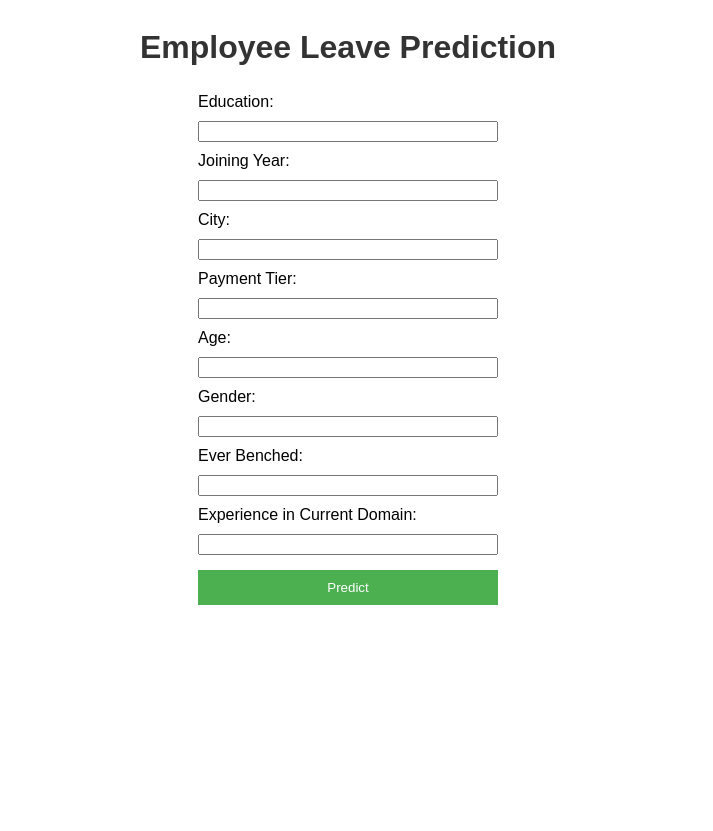
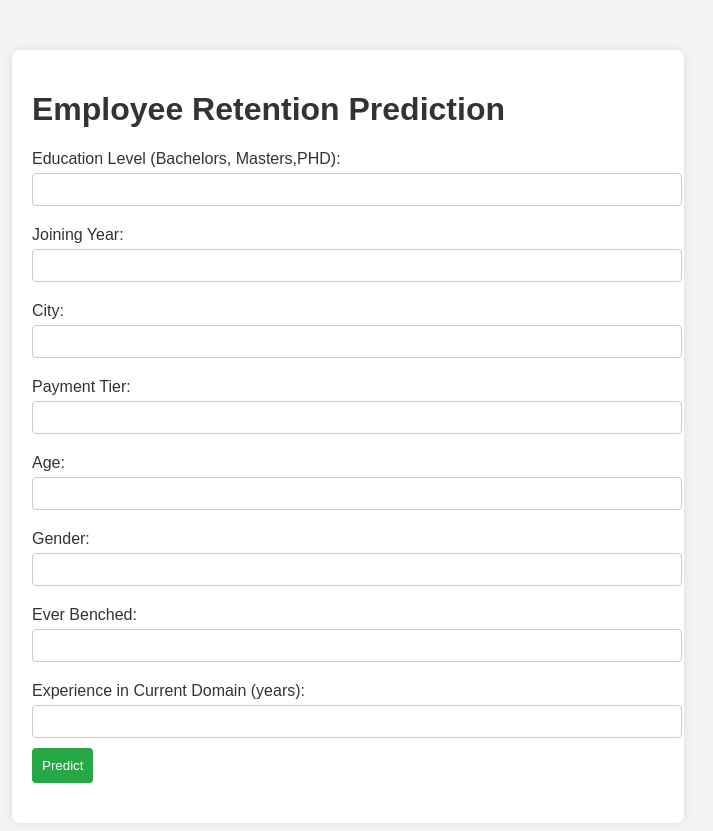
Before and after one commit to Creator-Turbo/Employee-ML-, a Flask app: page / in a window 1280 px wide. Shown: the whole page, without its empty margins (292-1005 px from the left). Before the commit the page ends 605 px from the top, so only its background shows below. Run offline with Flask 3, Linux system fonts and the light colour scheme; parts of the project's set-up code (start-up, migrations or seed data) failed here and were passed over.

Commit message:
add app.py

```diff
--- a/employee_classification/app.py
+++ b/employee_classification/app.py
@@ -1,20 +1,15 @@
-from flask import Flask, render_template, request, redirect, url_for
+from flask import Flask, render_template, request
+import joblib
 import pandas as pd
-from sklearn.model_selection import train_test_split
-from sklearn.ensemble import RandomForestClassifier
+
+
+from sklearn.preprocessing import OneHotEncoder
+from sklearn.compose import ColumnTransformer
 
 app = Flask(__name__)
 
-# Load and preprocess data
-df = pd.read_csv('C:\\Users\\ASUS\\OneDrive\\Desktop\\Employee\\Employee-ML-\\employee_classification\\Employee.csv')
-X = df.drop('LeaveOrNot', axis=1)
-y = df['LeaveOrNot']
-
-# Basic encoding and model setup
-X = pd.get_dummies(X, drop_first=True)
-X_train, X_test, y_train, y_test = train_test_split(X, y, test_size=0.3, random_state=42)
-model = RandomForestClassifier()
-model.fit(X_train, y_train)
+# Load the saved model
+model = joblib.load('notebook/best_model_MLP.pkl')
 
 @app.route('/')
 def index():
@@ -23,21 +18,57 @@ def index():
 @app.route('/predict', methods=['POST'])
 def predict():
     data = request.form
-    input_data = {
-        'Education': data['education'],
-        'Joining Year': int(data['joining_year']),
-        'City': data['city'],
-        'Payment Tier': int(data['payment_tier']),
-        'Age': int(data['age']),
-        'Gender': data['gender'],
-        'Ever Benched': data['ever_benched'],
-        'Experience in Current Domain': int(data['experience'])
-    }
-    input_df = pd.DataFrame([input_data])
-    input_df = pd.get_dummies(input_df).reindex(columns=X.columns, fill_value=0)
-    prediction = model.predict(input_df)[0]
 
-    return render_template('result.html', prediction=prediction)
+    # # Map Gender and EverBenched to integers
+    # gender_map = {'Male': 0, 'Female': 1}
+    # benched_map = {'Yes': 1, 'No': 0}
+    # education_map={'Bachelors':1,'Masters':2}
+
+    features = {
+    'Age': [int(data['age'])],
+    'Gender': [(data['gender'])],
+    'PaymentTier': [int(data['payment_tier'])],
+    'ExperienceInCurrentDomain': [int(data['experience'])],
+    'Education': [(data['education'])],
+    'City': [(data['city'])], # for the some time using integer for this
+    'JoiningYear': [int(data['joining_year'])],
+    'EverBenched': [(data['ever_benched'])]
+
+}
+
+# # Create a dictionary for the input features
+#     features = {
+#             'Age': [int(data.get('age', 0))],
+#             'Gender': [gender_map.get(data.get('gender', 'Male'))],
+#             'PaymentTier': [int(data.get('payment_tier', 0))],
+#             'ExperienceInCurrentDomain': [int(data.get('experience', 0))],
+#             'Education': [education_map.get('Bachelors','Masters')],
+#             'City': [data.get('city', '')],
+#             'JoiningYear': [int(data.get('joining_year', 0))],
+#             'EverBenched': [benched_map.get(data.get('ever_benched', 'No'))]
+#         }
+
+
+
+    # Convert the features to a DataFrame
+    features_df = pd.DataFrame(features)
+    # # Ensure the correct data types for each column
+    # features_df['City'] = features_df['City'].astype(str)
+
+    features_df=features_df.dropna()
+    # Apply one-hot encoding on the specified columns (ensure to pass a list of column names)
+    features_df1 = pd.get_dummies(features_df, columns=['Gender', 'Education', 'City', 'EverBenched'])
+
+
+
+    # Make prediction
+    prediction = model.predict(features_df)[0]
+
+    prediction_text = 'Leave' if prediction == 1 else 'Stay'
+
+    # Render result.html and pass the prediction result
+    return render_template('result.html', prediction=prediction_text)
+
 
 if __name__ == '__main__':
-    app.run(debug=True)
+    app.run(debug=True, host='0.0.0.0', port=5000)
--- a/employee_classification/static/css/styles.css
+++ b/employee_classification/static/css/styles.css
@@ -1,29 +1,51 @@
 body {
     font-family: Arial, sans-serif;
-                              display: flex;
-                              flex-direction: column;
-                              align-items: center;
+    background-color: #f4f4f4;
+}
+
+.container {
+    width: 50%;
+    margin: auto;
+    background: #fff;
+    padding: 20px;
+    margin-top: 50px;
+    border-radius: 8px;
+    box-shadow: 0 0 10px rgba(0, 0, 0, 0.1);
 }
 
 h1 {
     color: #333;
 }
 
-                          form {
-                              display: flex;
-                              flex-direction: column;
-                              width: 300px;
+form label {
+    display: block;
+    margin-top: 10px;
+    color: #333;
 }
 
-                          label, input {
-                              margin: 5px 0;
+form input {
+    width: 100%;
+    padding: 8px;
+    margin: 5px 0 10px;
+    border: 1px solid #ccc;
+    border-radius: 4px;
 }
 
 button {
-                              margin-top: 10px;
+    background-color: #28a745;
+    color: white;
     padding: 10px;
-                              background-color: #4CAF50;
-                              color: white;
     border: none;
+    border-radius: 4px;
     cursor: pointer;
 }
+
+button:hover {
+    background-color: #218838;
+}
+
+#result {
+    font-size: 1.2em;
+    margin-top: 20px;
+    color: #555;
+}
--- a/employee_classification/templates/index.html
+++ b/employee_classification/templates/index.html
@@ -3,37 +3,40 @@
 <head>
     <meta charset="UTF-8">
     <meta name="viewport" content="width=device-width, initial-scale=1.0">
-    <title>Employee Leave Prediction</title>
+    <title>Employee Retention Prediction</title>
     <link rel="stylesheet" href="{{ url_for('static', filename='css/styles.css') }}">
 </head>
 <body>
-    <h1>Employee Leave Prediction</h1>
-    <form action="{{ url_for('predict') }}" method="POST">
-        <label for="education">Education:</label>
-        <input type="text" name="education" required>
+    <div class="container">
+        <h1>Employee Retention Prediction</h1>
+        <form id="predictionForm" action="/predict" method="POST">
+            <label for="education">Education Level (Bachelors, Masters,PHD):</label>
+            <input type="text" id="education" name="education" required >
 
             <label for="joining_year">Joining Year:</label>
-        <input type="number" name="joining_year" required>
+            <input type="number" id="joining_year" name="joining_year" required>
 
             <label for="city">City:</label>
-        <input type="text" name="city" required>
+            <input type="text" id="city" name="city" required>
 
             <label for="payment_tier">Payment Tier:</label>
-        <input type="number" name="payment_tier" required>
+            <input type="number" id="payment_tier" name="payment_tier" required min="1" max="3">
 
             <label for="age">Age:</label>
-        <input type="number" name="age" required>
+            <input type="number" id="age" name="age" required min="21" max="60">
 
             <label for="gender">Gender:</label>
-        <input type="text" name="gender" required>
+            <input type="text" id="gender" name="gender" required>
 
             <label for="ever_benched">Ever Benched:</label>
-        <input type="text" name="ever_benched" required>
+            <input type="text" id="ever_benched" name="ever_benched" required>
 
-        <label for="experience">Experience in Current Domain:</label>
-        <input type="number" name="experience" required>
+            <label for="experience">Experience in Current Domain (years):</label>
+            <input type="number" id="experience" name="experience" required min="0" max="60">
 
             <button type="submit">Predict</button>
         </form>
+        <p id="result"></p>
+    </div>
 </body>
 </html>
--- a/requirements.txt
+++ b/requirements.txt
@@ -5,3 +5,4 @@ tensorflow
 ydata-profiling
 numpy
 Flask
+mlflow
```
Also changed, not shown: employee_classification/static/js/script.js (+14 -1 lines), 4 other files. Lines whose indentation alone changed are shown as unchanged.
